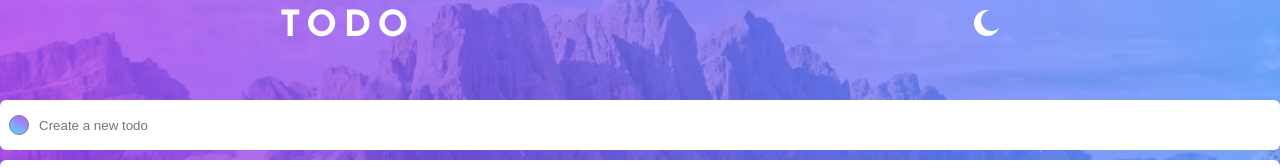
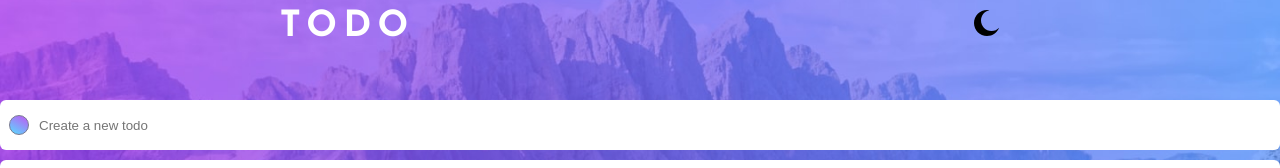
Before and after one commit to ikennarichard/Todo-main, a React (Vite) app: page / in a window 1280 px wide. Shown: the top 168 px of the page. Built offline with nearby package versions, Linux system fonts and the light colour scheme.

Commit message:
Add header component

```diff
--- a/src/components/Header.jsx
+++ b/src/components/Header.jsx
@@ -1,7 +1,7 @@
 import { useContext, useEffect, useState } from "react";
 import { ThemeContext } from "../context/ThemeContext";
 
-export default function Header() {
+export default function Header({ getTheme }) {
   const { isDarkMode, toggleDarkMode } = useContext(ThemeContext);
   const [innerWidth, setInnerWidth] = useState(window.innerWidth);
 
@@ -33,22 +33,32 @@ export default function Header() {
     backgroundImagePath = 'assets/bg-desktop-light.jpg';
   }
 }
-  const backgroundImageStyle = {
+  const styles = {
     backgroundImage: `url(${backgroundImagePath})`,
     backgroundSize: 'cover',
     backgroundRepeat: 'no-repeat',
     backgroundPosition: 'center',
   };
 
+  function handleToggle() {
+    getTheme()
+    toggleDarkMode()
+  }
+
   return (
-    <header style={backgroundImageStyle}>
+    <header style={styles}>
       <h1>TODO</h1>
       <div>
         <img src={isDarkMode ?
           'assets/icon-sun.svg' :
           'assets/icon-moon.svg'}
           alt="theme icon"
-          onClick={toggleDarkMode}
+          style={{
+            filter: isDarkMode ? 'brightness(300%)' :
+            'brightness(0%)',
+            cursor: 'pointer'
+          }}
+          onClick={handleToggle}
           />
       </div>
     </header>
```
